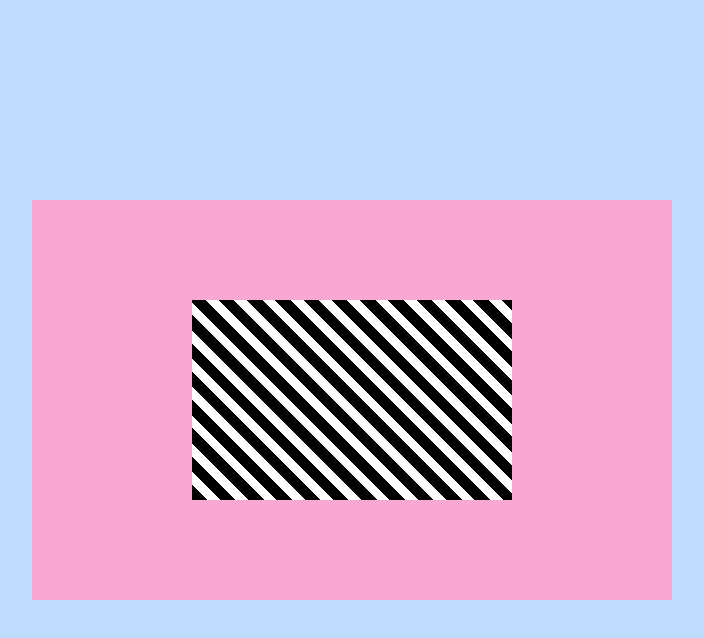
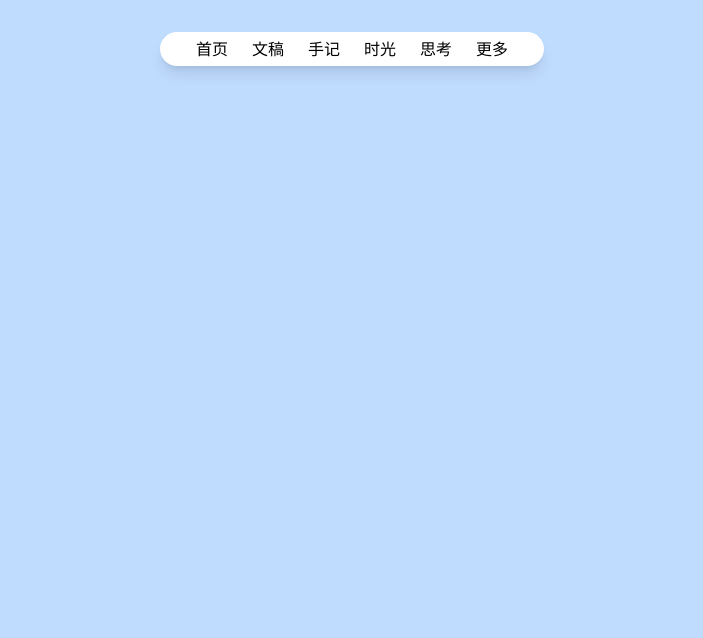
Before and after one commit to NeilYeTAT/LearnCSSuseReact-Tailwind, a React (Vite) app: page / in a window 1280 px wide. Shown: the top 638 px of the page, without its empty margins (288-991 px from the left). Built offline with nearby package versions, Linux system fonts and the light colour scheme.

Commit message:
feat: the best nav, i think...

```diff
--- a/src/App.tsx
+++ b/src/App.tsx
@@ -1,8 +1,8 @@
-import FuckCSS from './components/day019-repeat-background/FuckCSS'
+import FuckCSS from './components/day020-ths-best-nav/FuckCSS'
 
 function App() {
   return (
-    <div className="flex h-screen w-screen flex-col items-center gap-4 bg-blue-200">
+    <div className="relative flex h-screen w-screen flex-col items-center gap-4 bg-blue-200">
       <FuckCSS></FuckCSS>
     </div>
   )
--- /dev/null
+++ b/src/components/day020-ths-best-nav/FuckCSS.tsx
@@ -0,0 +1,48 @@
+import { useEffect, useState } from 'react'
+
+export default function FuckCSS() {
+  const [offsetX, setOffsetX] = useState(0)
+  const [offsetY, setOffsetY] = useState(0)
+  const [isHover, setIsHover] = useState(false)
+
+  useEffect(() => {
+    const container: HTMLDivElement = document.querySelector('.container')!
+
+    const handleMouseMove = (e: MouseEvent) => {
+      const rect = container.getBoundingClientRect() // 每次重新获取位置
+      const offsetX = e.clientX - rect.left
+      const offsetY = e.clientY - rect.top
+      setOffsetX(offsetX)
+      setOffsetY(offsetY)
+    }
+
+    container.addEventListener('mousemove', handleMouseMove)
+
+    return () => container.removeEventListener('mousemove', handleMouseMove)
+  }, [])
+
+  return (
+    <div
+      className={`container relative mx-auto my-8 flex w-96 flex-nowrap items-center justify-center overflow-hidden rounded-3xl bg-white py-1 font-medium shadow-lg`}
+      onMouseMove={() => setIsHover(true)}
+      onMouseLeave={() => setIsHover(false)}
+    >
+      <div
+        className={`absolute left-0 top-0 h-full w-full`}
+        style={{
+          background: isHover
+            ? `radial-gradient(154.63px circle at ${offsetX}px ${offsetY}px, #ffd6f1 0%, transparent 65%) `
+            : '',
+        }}
+      ></div>
+      {['首页', '文稿', '手记', '时光', '思考', '更多'].map((item, index) => (
+        <div
+          className="z-0 w-fit px-3 py-[1px] duration-75 hover:cursor-pointer hover:text-pink-500"
+          key={index}
+        >
+          {item}
+        </div>
+      ))}
+    </div>
+  )
+}
--- /dev/null
+++ b/src/components/day020-ths-best-nav/index.css
@@ -0,0 +1,7 @@
+.container {
+
+}
+
+.container:hover {
+
+}
--- a/tailwind.config.js
+++ b/tailwind.config.js
@@ -10,6 +10,7 @@
       backgroundImage: {
         'diagonal-stripes':
           'repeating-linear-gradient(45deg, black, black 11px, transparent 11px, transparent 20px)',
+        'custom-radial-gradient': `radial-gradient(154.63px circle at var(--offset-x) var(--offset-y), #ffd6f1 0%, transparent 65%)`,
       },
     },
   },
```
Also changed, not shown: src/components/day020-ths-best-nav/Screenshot.png (added), src/components/day020-ths-best-nav/readme.md (added).
